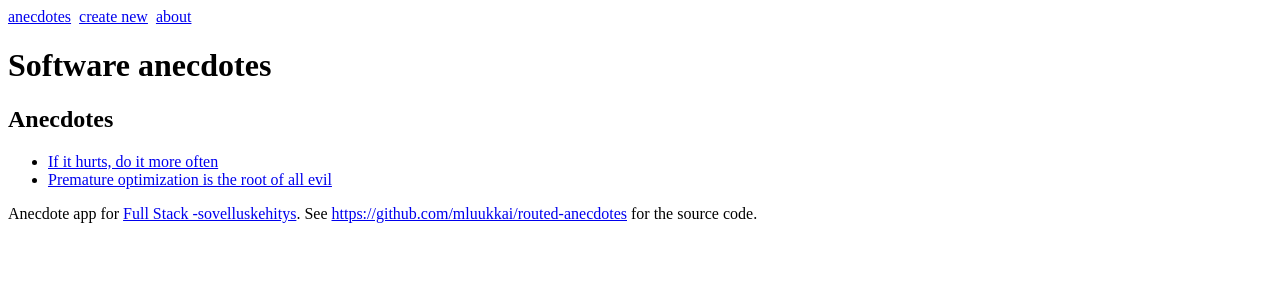
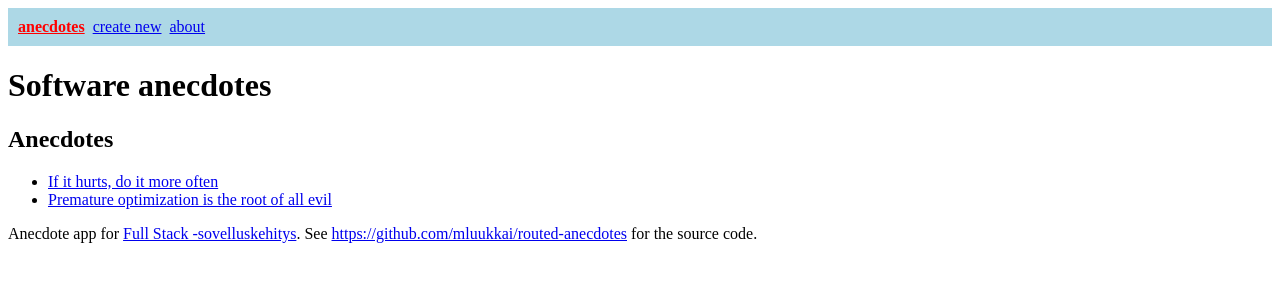
Before and after one commit to helij/fullstackopen, a React (Create React App) app in the folder Osa6/routed-anecdotes/: page / in a window 1280 px wide. Shown: the top 300 px of the page. Built offline with nearby package versions, Linux system fonts and the light colour scheme.

Commit message:
6.20 done

```diff
--- a/Osa6/routed-anecdotes/src/App.js
+++ b/Osa6/routed-anecdotes/src/App.js
@@ -1,14 +1,24 @@
 import React from 'react'
-import { BrowserRouter as Router, Route, Link } from 'react-router-dom'
+import { BrowserRouter as Router, Route, Link, NavLink } from 'react-router-dom'
 
 const Menu = () => (
-  <div>
-    <Link to="/">anecdotes</Link> &nbsp;
-    <Link to="/create">create new</Link> &nbsp;
-    <Link to="/about">about</Link>
+  <div style ={menuStyle}>
+    <NavLink exact to="/" activeStyle ={activeStyle}>anecdotes</NavLink> &nbsp;
+    <NavLink exact to="/create" activeStyle ={activeStyle}>create new</NavLink> &nbsp;
+    <NavLink exact to="/about" activeStyle ={activeStyle}>about</NavLink>
   </div>
 )
 
+
+const activeStyle={
+  fontWeight: "bold",
+  color: "red"
+}
+
+const menuStyle={
+  backgroundColor: "lightblue",
+  padding: 10
+}
 
 const Anecdote = ({ anecdote }) => {
   return (
```
